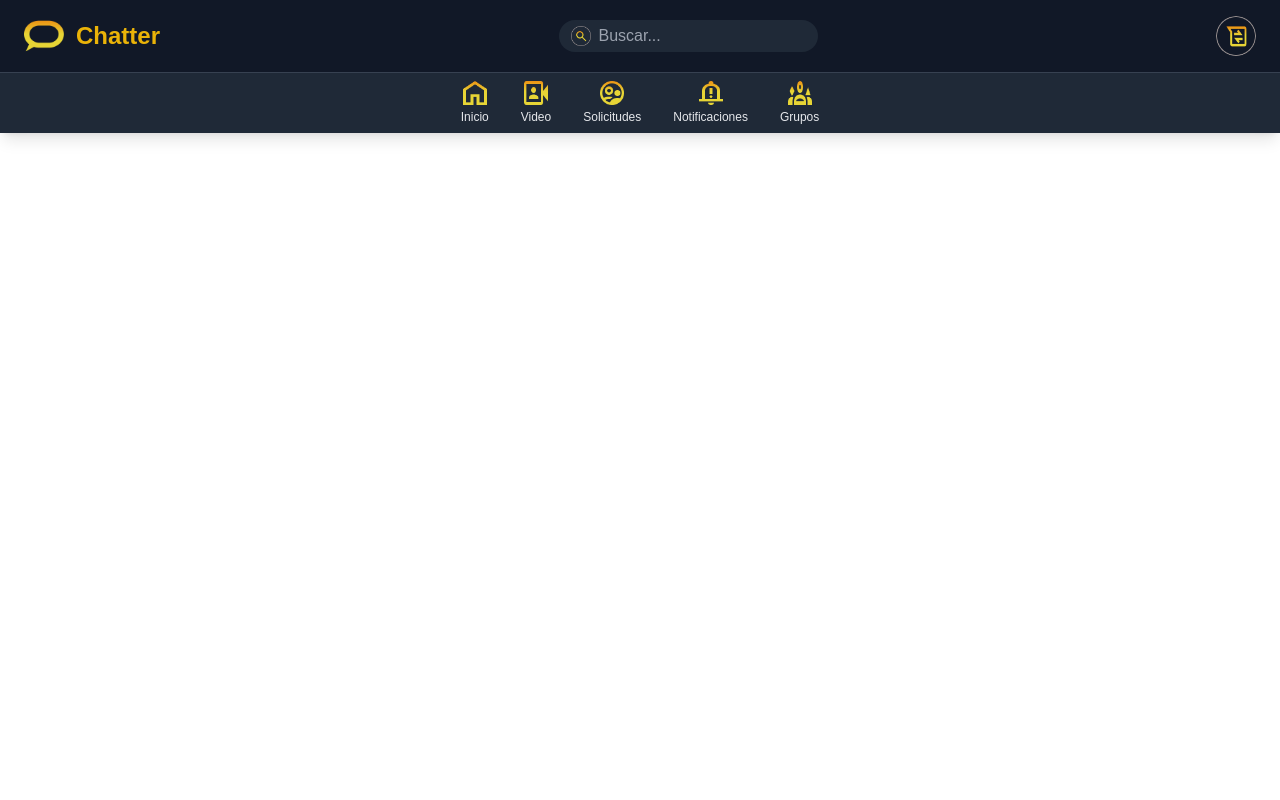
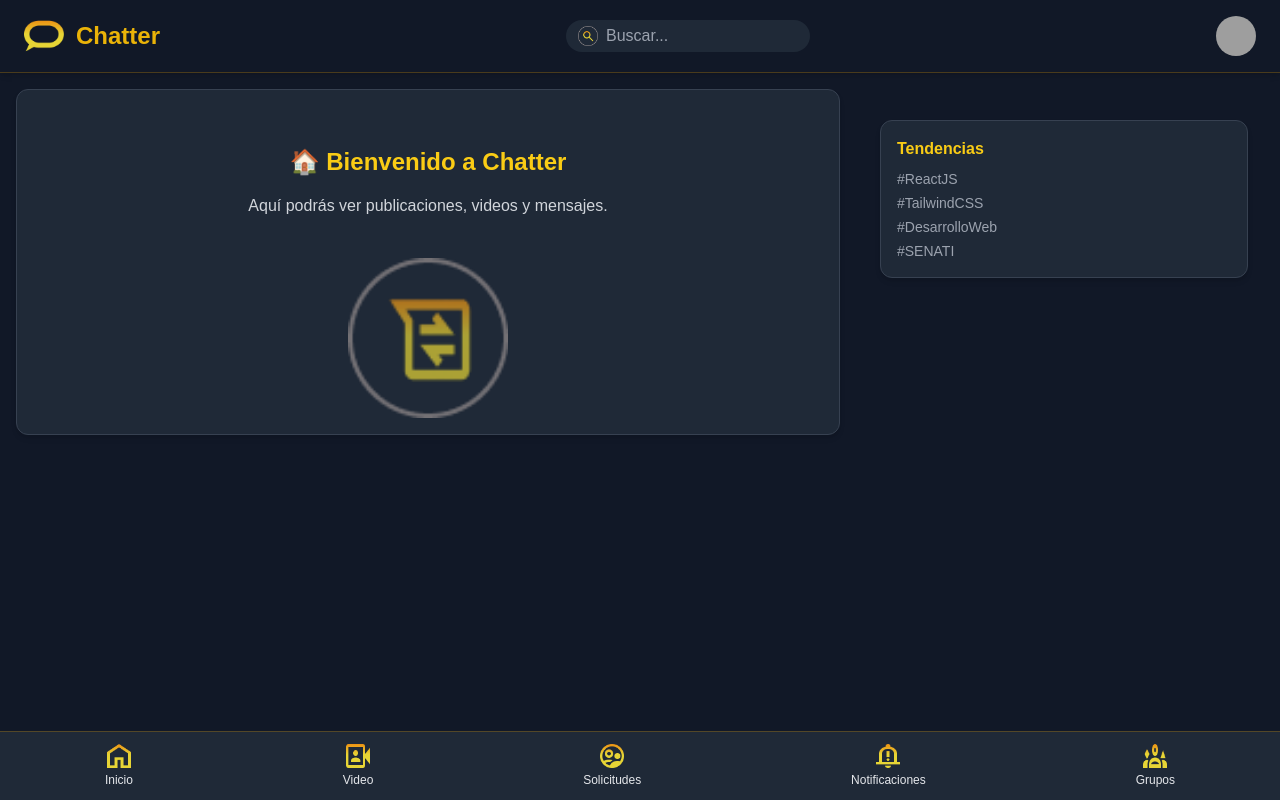
Before and after one commit to Daniel301206/Red-Social, a React (Vite) app in the folder src/frontend/: page /ventanaInicio in a window 1280 px wide. Built offline with nearby package versions, Linux system fonts and the light colour scheme; grey boxes are pictures that could not be loaded; a web font is replaced by a local one.

Commit message:
feat:actualizando el sistema

```diff
--- /dev/null
+++ b/src/frontend/src/pages/Layout.jsx
@@ -0,0 +1,96 @@
+import React from "react";
+
+// 🔹 Importa tus imágenes PNG
+import logoEmpresa from "../assets/logoEmpresa.png";
+import lupa from "../assets/lupa.png";
+import img from "../assets/img.png";
+import Home from "../assets/Home.png";
+import Video from "../assets/Video.png";
+import Solicitudes from "../assets/Solicitudes.png";
+import Notificaciones from "../assets/Notificaciones.png";
+import Grupos from "../assets/Grupos.png";
+
+function Layout({ children }) {
+  return (
+    <div className="min-h-screen bg-gray-900 text-gray-200 font-sans">
+      {/* CABECERA */}
+      <header className="w-full sticky top-0 bg-gray-900 border-b border-yellow-600/30 shadow-md z-20">
+        <div className="flex justify-between items-center px-6 py-4">
+          {/* Logo + nombre */}
+          <div className="flex items-center gap-3">
+            <img src={logoEmpresa} alt="Logo" className="w-10 h-10 object-contain" />
+            <h1 className="text-2xl font-bold text-yellow-500">Chatter</h1>
+          </div>
+
+          {/* Buscador */}
+          <div className="hidden md:flex items-center bg-gray-800 rounded-full px-3 py-1">
+            <img src={lupa} alt="Buscar" className="w-5 h-5 mr-2" />
+            <input
+              type="text"
+              placeholder="Buscar..."
+              className="bg-gray-800 text-gray-200 placeholder-gray-400 outline-none w-48"
+            />
+          </div>
+
+          {/* Imagen/Avatar */}
+          <div>
+            <img src={img} alt="Usuario" className="w-10 h-10 rounded-full object-cover" />
+          </div>
+        </div>
+      </header>
+
+      {/* CONTENIDO PRINCIPAL */}
+      <main className="container mx-auto grid grid-cols-1 lg:grid-cols-3 gap-6 p-4">
+        {/* Zona principal */}
+        <div className="lg:col-span-2 bg-gray-800 rounded-xl p-4 shadow-md border border-gray-700">
+          {children ? (
+            children
+          ) : (
+            <div className="text-center py-20 text-yellow-400 text-lg">
+              👋 Bienvenido a Chatter — tu red social
+            </div>
+          )}
+        </div>
+
+        {/* Sidebar derecho */}
+        <aside className="hidden lg:block p-4">
+          <div className="sticky top-[120px] bg-gray-800 border border-gray-700 rounded-xl p-4 shadow-md">
+            <h3 className="text-yellow-400 font-semibold mb-2">Tendencias</h3>
+            <ul className="text-sm text-gray-400 space-y-1">
+              <li>#ReactJS</li>
+              <li>#TailwindCSS</li>
+              <li>#DesarrolloWeb</li>
+              <li>#SENATI</li>
+            </ul>
+          </div>
+        </aside>
+      </main>
+
+      {/* NAVEGACIÓN INFERIOR */}
+      <nav className="fixed bottom-0 left-0 w-full bg-gray-800 border-t border-yellow-600/30 flex justify-around items-center py-2 md:py-3">
+        <button className="flex flex-col items-center hover:text-yellow-500 transition">
+          <img src={Home} alt="Inicio" className="w-6 h-6 mb-1" />
+          <span className="text-xs">Inicio</span>
+        </button>
+        <button className="flex flex-col items-center hover:text-yellow-500 transition">
+          <img src={Video} alt="Video" className="w-6 h-6 mb-1" />
+          <span className="text-xs">Video</span>
+        </button>
+        <button className="flex flex-col items-center hover:text-yellow-500 transition">
+          <img src={Solicitudes} alt="Solicitudes" className="w-6 h-6 mb-1" />
+          <span className="text-xs">Solicitudes</span>
+        </button>
+        <button className="flex flex-col items-center hover:text-yellow-500 transition">
+          <img src={Notificaciones} alt="Notificaciones" className="w-6 h-6 mb-1" />
+          <span className="text-xs">Notificaciones</span>
+        </button>
+        <button className="flex flex-col items-center hover:text-yellow-500 transition">
+          <img src={Grupos} alt="Grupos" className="w-6 h-6 mb-1" />
+          <span className="text-xs">Grupos</span>
+        </button>
+      </nav>
+    </div>
+  );
+}
+
+export default Layout;
--- a/src/frontend/src/pages/VentanaInicio.jsx
+++ b/src/frontend/src/pages/VentanaInicio.jsx
@@ -1,81 +1,23 @@
-import React from 'react';
-import { useNavigate } from "react-router-dom";
-import { useState, useEffect } from "react";
+import React from "react";
+import Layout from "./Layout"; // ✅ Usa tu layout global
+import chat from "../assets/chat.png";
 
-import lupa from "../assets/lupa.png";
-import logoEmpresa from "../assets/logoEmpresa.png";
-import chat from "../assets/chat.png";
-import Home from "../assets/Home.png";
-import Video from "../assets/Video.png";
-import Solicitudes from "../assets/Solicitudes.png";
-import Notificaciones from "../assets/Notificaciones.png";
-import Grupos from "../assets/Grupos.png";
+const VentanaInicio = () => {
+  return (
+    <Layout>
+      {/* 👇 Aquí va SOLO el contenido principal de esta página */}
+      <div className="text-center text-yellow-400 mt-10">
+        <h2 className="text-2xl font-bold mb-4">🏠 Bienvenido a Chatter</h2>
+        <p className="text-gray-300">
+          Aquí podrás ver publicaciones, videos y mensajes.
+        </p>
 
-
-const VentanaInicio=()=>{
-
-  return (
-    <header className="w-full sticky top-0 bg-gray-900 text-gray-200 shadow-lg z-20">
-      {/* FILA SUPERIOR: Logo, Título y Acciones */}
-      <div className="flex justify-between items-center px-6 py-4">
-        {/* Logo y nombre */}
-        <div className="flex items-center gap-3">
-          <img
-            src={logoEmpresa}
-            alt="Logo"
-            className="w-10 h-10 object-contain"
-          />
-          <h1 className="text-2xl font-bold text-yellow-500">Chatter</h1>
-        </div>
-
-        {/* Buscador */}
-        <div className="hidden md:flex items-center bg-gray-800 rounded-full px-3 py-1">
-          <img src={lupa} alt="Buscar" className="w-5 h-5 mr-2" />
-          <input
-            type="text"
-            placeholder="Buscar..."
-            className="bg-gray-800 text-gray-200 placeholder-gray-400 outline-none"
-          />
-        </div>
-
-        {/* Imagen/Avatar derecho */}
-        <div>
-          <img
-            src={chat}
-            alt="Usuario"
-            className="w-10 h-10 rounded-full object-cover"
-          />
+        <div className="mt-10 flex justify-center">
+          <img src={chat} alt="Chat" className="w-40 h-40 opacity-70" />
         </div>
       </div>
-
-      {/* FILA INFERIOR: Barra de navegación con íconos */}
-      <nav className="flex justify-center items-center gap-8 bg-gray-800 border-t border-gray-700 py-2">
-        <button className="flex flex-col items-center hover:text-yellow-500 transition">
-          <img src={Home} alt="Inicio" className="w-6 h-6 mb-1" />
-          <span className="text-xs">Inicio</span>
-        </button>
-        <button className="flex flex-col items-center hover:text-yellow-500 transition">
-          <img src={Video} alt="Video" className="w-6 h-6 mb-1" />
-          <span className="text-xs">Video</span>
-        </button>
-        <button className="flex flex-col items-center hover:text-yellow-500 transition">
-          <img src={Solicitudes} alt="Solicitudes" className="w-6 h-6 mb-1" />
-          <span className="text-xs">Solicitudes</span>
-        </button>
-        <button className="flex flex-col items-center hover:text-yellow-500 transition">
-          <img
-            src={Notificaciones}
-            alt="Notificaciones"
-            className="w-6 h-6 mb-1"
-          />
-          <span className="text-xs">Notificaciones</span>
-        </button>
-        <button className="flex flex-col items-center hover:text-yellow-500 transition">
-          <img src={Grupos} alt="Grupos" className="w-6 h-6 mb-1" />
-          <span className="text-xs">Grupos</span>
-        </button>
-      </nav>
-    </header>
+    </Layout>
   );
 };
+
 export default VentanaInicio;
```
